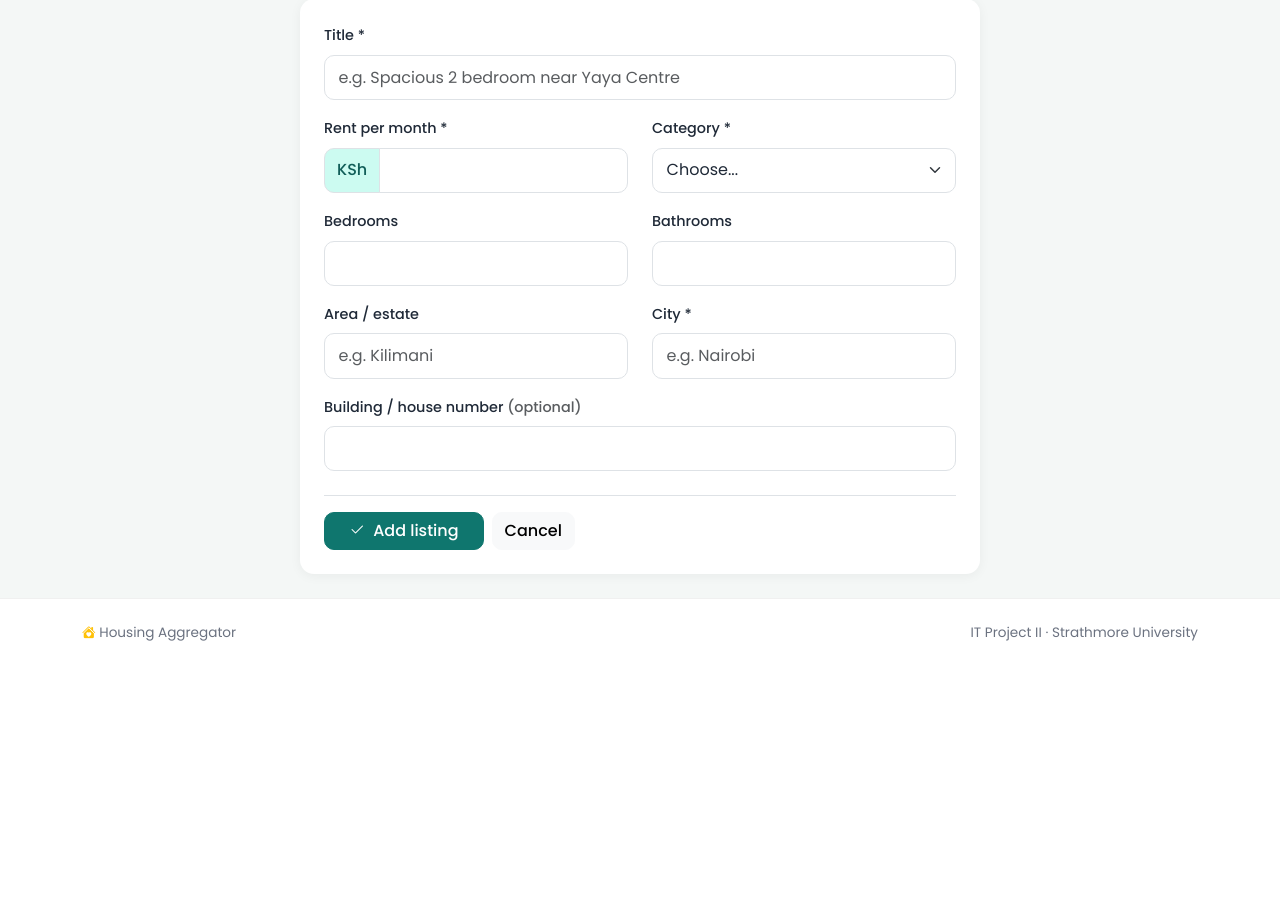
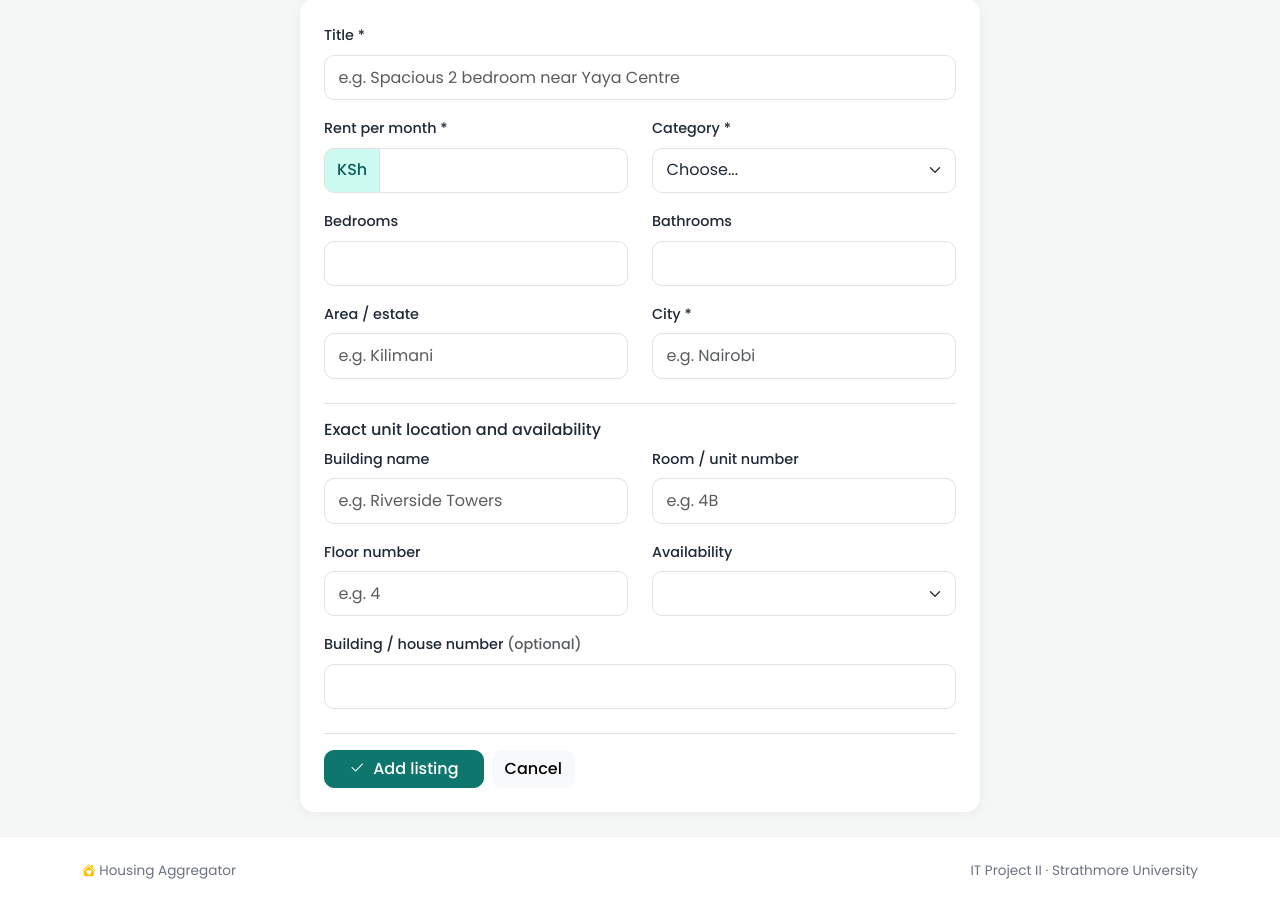
Before and after one commit to j-kingz/Housing-Aggregator-Project-, a Python web app: template app/templates/listings/form.html in a window 1280 px wide. Shown: the part 167-1073 px from the top of the page. Before the commit the page ends 808 px from the top, so only its background shows below. Run offline with Jinja, Linux system fonts and the light colour scheme; the template is opened without the code that fills it, so the values that code supplies are empty.

Commit message:
Update app/templates/listings/form.html
Co-authored-by: Copilot <223556219+Copilot@users.noreply.github.com>

```diff
--- a/app/templates/listings/form.html
+++ b/app/templates/listings/form.html
@@ -65,6 +65,33 @@
       </div>
     </div>
 
+    <h6 class="border-top pt-3 mt-2">Exact unit location and availability</h6>
+    <div class="row">
+      <div class="col-sm-6 mb-3">
+        <label class="form-label" for="building_name">Building name</label>
+        <input type="text" id="building_name" name="building_name" class="form-control" maxlength="150"
+               placeholder="e.g. Riverside Towers" value="{{ listing.building_name or '' }}">
+      </div>
+      <div class="col-sm-6 mb-3">
+        <label class="form-label" for="room_number">Room / unit number</label>
+        <input type="text" id="room_number" name="room_number" class="form-control" maxlength="30"
+               placeholder="e.g. 4B" value="{{ listing.room_number or '' }}">
+      </div>
+      <div class="col-sm-6 mb-3">
+        <label class="form-label" for="floor_number">Floor number</label>
+        <input type="number" id="floor_number" name="floor_number" class="form-control" min="-5" max="200"
+               placeholder="e.g. 4" value="{{ listing.floor_number if listing.floor_number is not none else '' }}">
+      </div>
+      <div class="col-sm-6 mb-3">
+        <label class="form-label" for="availability_status">Availability</label>
+        <select id="availability_status" name="availability_status" class="form-select">
+          {% for key, label in availability_statuses.items() %}
+            <option value="{{ key }}" {% if (listing.availability_status or 'unknown') == key %}selected{% endif %}>{{ label }}</option>
+          {% endfor %}
+        </select>
+      </div>
+    </div>
+
     <div class="mb-4">
       <label class="form-label" for="buildingnumber">Building / house number <span class="text-muted">(optional)</span></label>
       <input type="text" id="buildingnumber" name="buildingnumber" class="form-control" maxlength="20"
```
